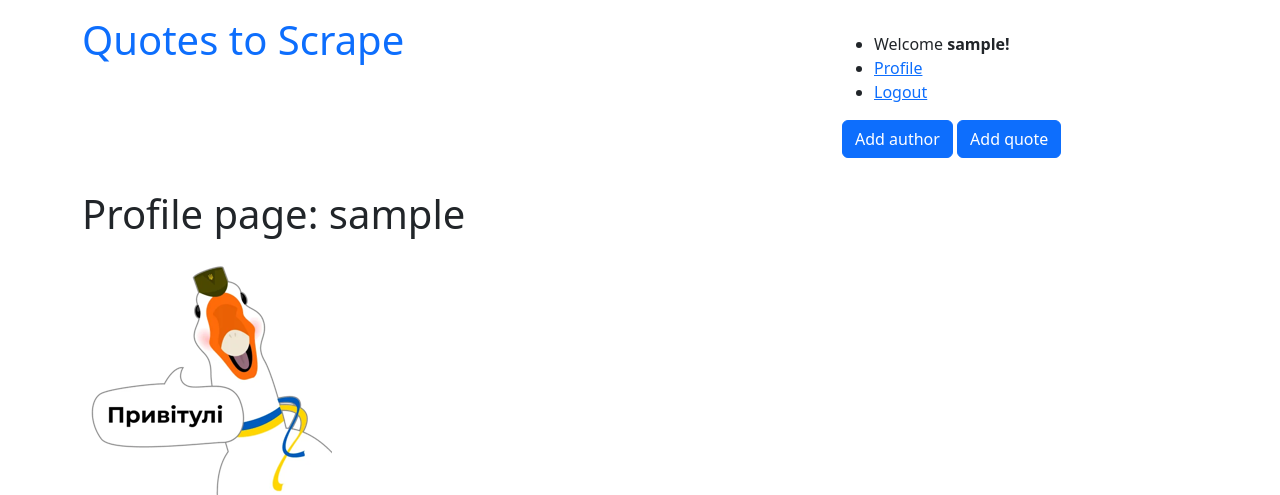
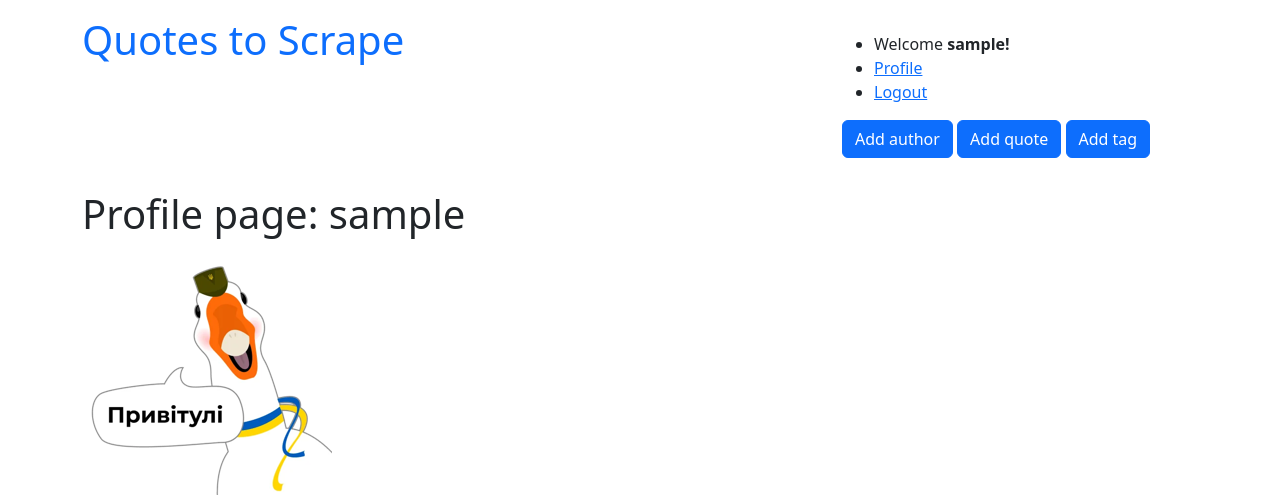
Before and after one commit to prominb/py_web_module_10_hw, a Django app: page /users/profile/ in a window 1280 px wide. Shown: the top 495 px of the page. Run offline with Django 5.2, Linux system fonts and the light colour scheme; the visitor is signed in with stand-in values (Sample User, id 1); parts of the project's set-up code (start-up, migrations or seed data) failed here and were passed over.

Commit message:
e123 add Tags start

```diff
--- a/hw10_quotes/quotes/templates/quotes/author_details.html
+++ b/hw10_quotes/quotes/templates/quotes/author_details.html
@@ -3,7 +3,11 @@
 {% block content %}
 <div class="author-details">
     <h3 class="author-title">{{ author.fullname }}</h3>
-    <p><strong>Born:</strong> <span class="author-born-date">{{ author.born_date }}</span> <span class="author-born-location">{{ author.born_location }}</span></p>
+    <p>
+        <strong>Born:</strong>
+        <span class="author-born-date">{{ author.born_date }}</span>
+        <span class="author-born-location">{{ author.born_location }}</span>
+    </p>
     <p><strong>Description:</strong></p>
     <div class="author-description">
         {{ author.description }}
--- a/hw10_quotes/quotes/templates/quotes/base.html
+++ b/hw10_quotes/quotes/templates/quotes/base.html
@@ -27,6 +27,7 @@
                     </ul>
                     <a href="{% url 'quotes:add_author' %}" class="btn btn-primary">Add author</a>
                     <a href="{% url 'quotes:add_quote' %}" class="btn btn-primary">Add quote</a>
+                    <a href="{% url 'quotes:add_tag' %}" class="btn btn-primary mr-4">Add tag</a>
                     {% else %}
                     <a href="{% url 'users:login' %}" class="btn btn-primary">Login</a>
                     <a href="{% url 'users:signup' %}" class="btn btn-primary">Signup</a>
--- a/hw10_quotes/quotes/urls.py
+++ b/hw10_quotes/quotes/urls.py
@@ -12,4 +12,5 @@ urlpatterns = [
     path('add_author/', views.add_author, name='add_author'),
     path('add_quote/', views.add_quote, name='add_quote'),
     path('delete/<int:id_>/', views.delete_quote, name='delete_quote'),
+    path('tag/<str:tag_name>/', views.tag_page, name='tag_page'),
 ]
```
Also changed, not shown: hw10_quotes/quotes/templates/quotes/add_tag.html (added, +13 -0 lines), hw10_quotes/quotes/templates/quotes/tag.html (added, +20 -0 lines).
